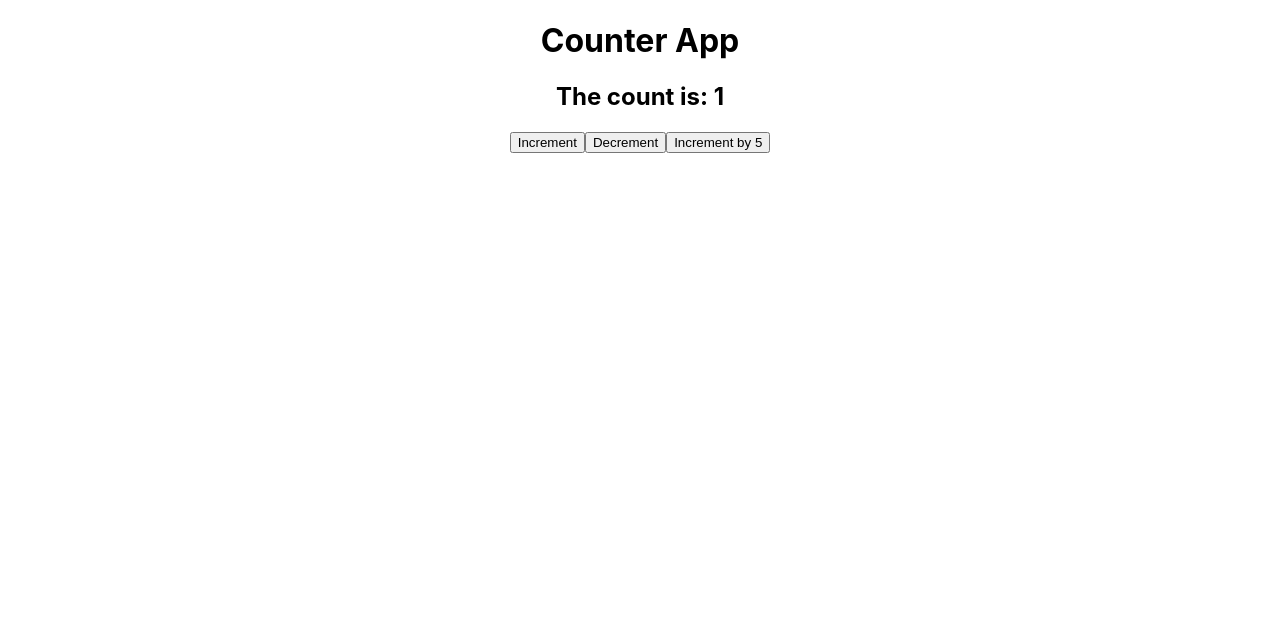
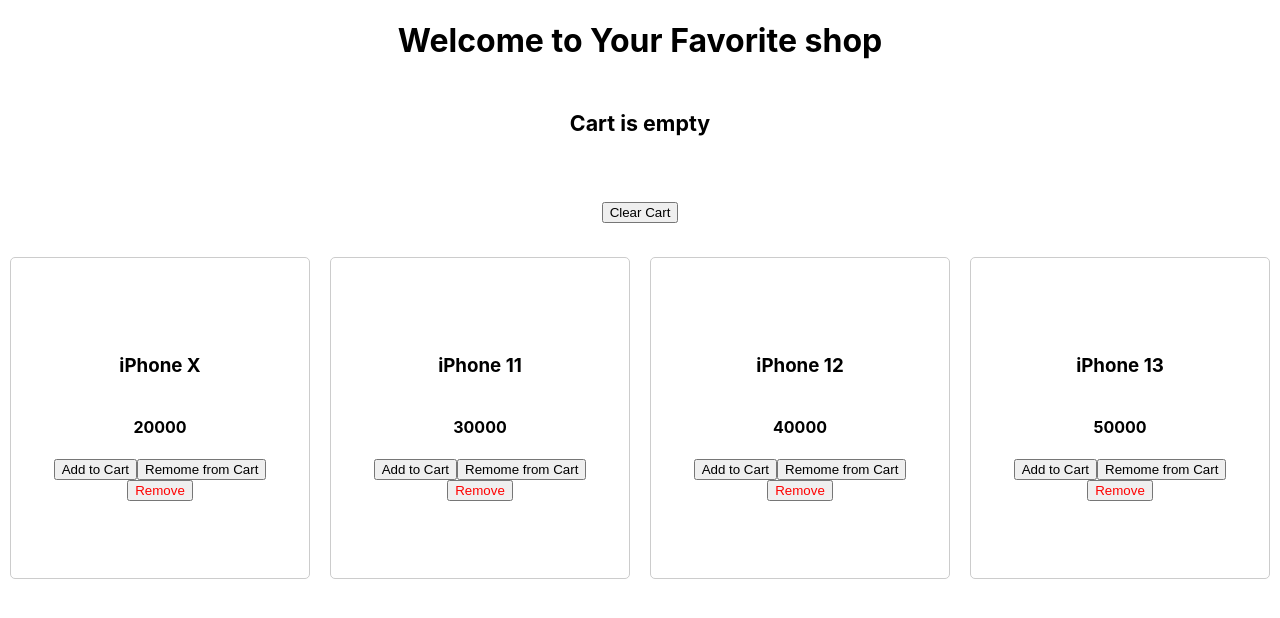
Before and after one commit to GANONTHA/react-redux, a React (Create React App) app: page / in a window 1280 px wide. Shown: the top 618 px of the page. Built offline with nearby package versions, Linux system fonts and the light colour scheme.

Commit message:
building a shopping cart using redux toolkit

```diff
--- a/src/App.css
+++ b/src/App.css
@@ -36,3 +36,25 @@
     transform: rotate(360deg);
   }
 }
+/* SHOP */
+
+.products {
+  display: flex;
+  flex-direction: row;
+}
+.product-item {
+  display: flex;
+  flex-direction: column;
+  align-items: center;
+  justify-content: center;
+  margin: 10px;
+  padding: 10px;
+  border: 1px solid #ccc;
+  border-radius: 5px;
+  width: 25%;
+  height: 300px;
+}
+.delete {
+  color: red;
+  cursor: pointer;
+}
--- a/src/app/Redux.js
+++ b/src/app/Redux.js
@@ -1,10 +1,12 @@
 import React from "react";
 import CounterApp from "./counterApp";
+import Shop from "./Shop";
 
 const Redux = () => {
   return (
     <div>
-      <CounterApp />
+      {/* <CounterApp /> */}
+      <Shop />
     </div>
   );
 };
--- /dev/null
+++ b/src/app/Shop.js
@@ -0,0 +1,26 @@
+import React from "react";
+import { useDispatch, useSelector } from "react-redux";
+import ProductItem from "../components/productItem";
+import { clearCart } from "../redux/shopStore";
+
+const Shop = () => {
+  const { products, cart } = useSelector((state) => state.shop);
+  const dispatch = useDispatch();
+
+  return (
+    <>
+      <h1>
+        Welcome to Your Favorite shop{" "}
+        <span>{cart.length > 0 ? cart.length : <h6>Cart is empty</h6>}</span>
+        <button onClick={() => dispatch(clearCart())}>Clear Cart</button>
+      </h1>
+      <div className="products">
+        {products.map((product) => (
+          <ProductItem product={product} key={product.id} />
+        ))}
+      </div>
+    </>
+  );
+};
+
+export default Shop;
--- /dev/null
+++ b/src/components/productItem.js
@@ -0,0 +1,25 @@
+import React from "react";
+import { addToCart, removeFromCart, deleteItem } from "../redux/shopStore";
+import { useDispatch } from "react-redux";
+
+const ProductItem = (props) => {
+  const dispatch = useDispatch();
+  const { id, title, price } = props.product;
+  return (
+    <div className="product-item">
+      <h3>{title}</h3>
+      <h4>{price}</h4>
+      <div className="action-buttons">
+        <button onClick={() => dispatch(addToCart(id))}>Add to Cart</button>
+        <button onClick={() => dispatch(removeFromCart(id))}>
+          Remome from Cart
+        </button>
+      </div>
+      <button className="delete" onClick={() => deleteItem(id)}>
+        Remove
+      </button>
+    </div>
+  );
+};
+
+export default ProductItem;
--- /dev/null
+++ b/src/redux/shopStore.js
@@ -0,0 +1,59 @@
+import { createSlice } from "@reduxjs/toolkit";
+
+const shopSlice = createSlice({
+  name: "shop",
+  initialState: {
+    products: [
+      {
+        id: 1,
+        title: "iPhone X",
+        price: 20000,
+      },
+      {
+        id: 2,
+        title: "iPhone 11",
+        price: 30000,
+      },
+      {
+        id: 3,
+        title: "iPhone 12",
+        price: 40000,
+      },
+      {
+        id: 4,
+        title: "iPhone 13",
+        price: 50000,
+      },
+    ],
+    cart: [],
+  },
+  reducers: {
+    //add an item to cart
+    addToCart: (state, action) => {
+      const product = state.products.find(
+        (product) => product.id === action.payload
+      );
+      state.cart.push(product);
+    },
+    //remove an item from cart
+    removeFromCart: (state, action) => {
+      state.cart = state.cart.filter(
+        (product) => product.id !== action.payload
+      );
+    },
+    //checkout
+    clearCart: (state) => {
+      state.cart = [];
+    },
+    //delete an item from products list
+    deleteItem: (state, action) => {
+      state.products = state.products.filter(
+        (product) => product.id !== action.payload
+      );
+    },
+  },
+});
+
+export const { addToCart, removeFromCart, clearCart, deleteItem } =
+  shopSlice.actions;
+export default shopSlice.reducer;
--- a/src/redux/store.js
+++ b/src/redux/store.js
@@ -1,8 +1,10 @@
 import { configureStore } from "@reduxjs/toolkit";
 import counterReducer from "./counter";
+import shopreducer from "./shopStore";
 
 export default configureStore({
   reducer: {
     counter: counterReducer,
+    shop: shopreducer,
   },
 });
```
